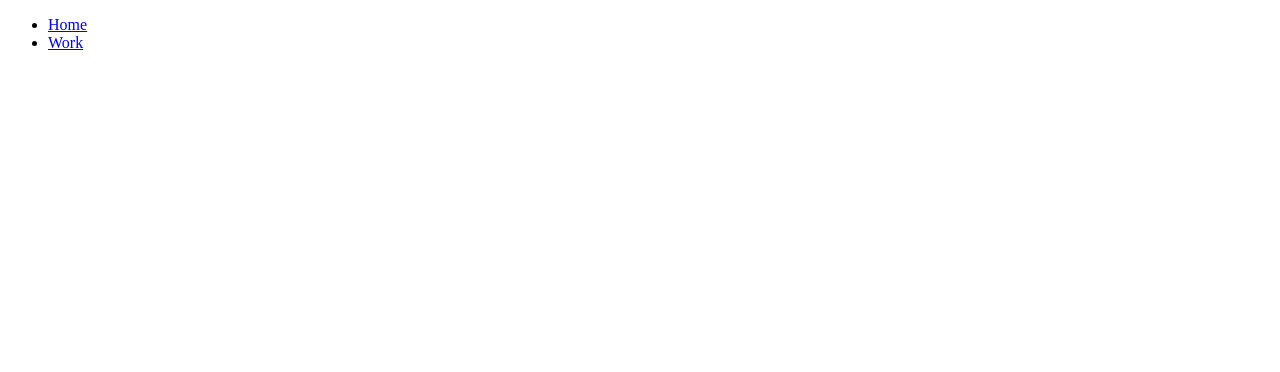
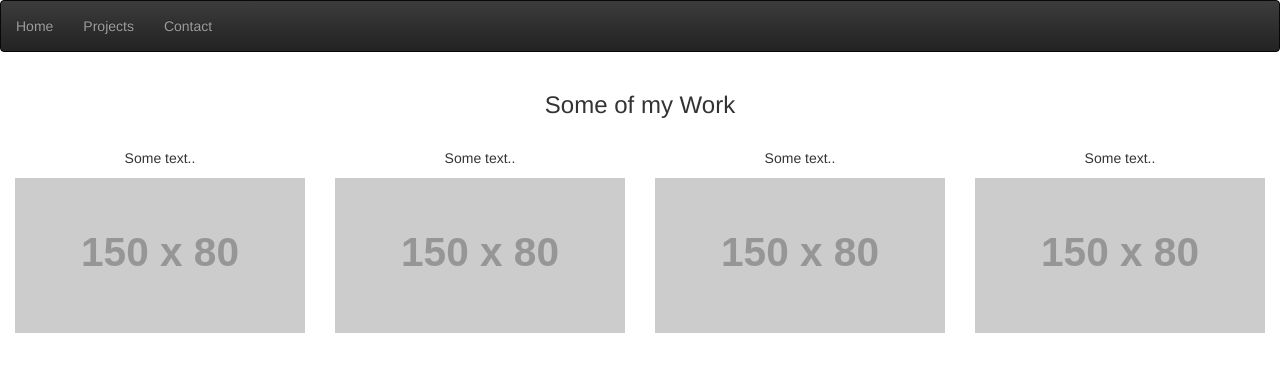
Before and after one commit to baharsheikhi/baharsheikhi.github.io, a plain HTML site: page work.html in a window 1280 px wide. Drawn offline with nearby package versions, Linux system fonts and the light colour scheme; placeholder pictures from the web are drawn by us; a web font is replaced by a local one.

Commit message:
fall 2016 website
the website as re-started in fall of 2016

```diff
--- a/work.html
+++ b/work.html
@@ -1,13 +1,50 @@
 <!DOCTYPE html>
 <html>
 <head>
-</head>
+        <meta charset="utf-8">
+        <meta name="viewport" content="width=device-width, initial-scale=1">
+		<link rel="stylesheet" type="text/css"
+		href="style.css">
+
+
+		<!-- Latest compiled and minified CSS -->
+		<link rel="stylesheet" href="https://maxcdn.bootstrapcdn.com/bootstrap/3.3.5/css/bootstrap.min.css">
+
+		<!-- Optional theme -->
+		<link rel="stylesheet" href="https://maxcdn.bootstrapcdn.com/bootstrap/3.3.5/css/bootstrap-theme.min.css">
+
+	</head>
 
 <body>
-<ul>
-	  <li><a href="index.html">Home</a></li>
-	  <li><a href="work.html">Work</a></li>
-	   </ul>
+     <nav class="navbar navbar-inverse">
+       <ul class="nav navbar-nav">
+            <li><a href="index.html">Home</a></li>
+            <li><a href="work.html">Projects</a></li>
+            <li><a href="contact.html">Contact</a></li>
+            </ul>
+        </nav>
+
+    <div class="container-fluid bg-3 text-center">
+  <h3>Some of my Work</h3><br>
+  <div class="row">
+    <div class="col-sm-3">
+      <p>Some text..</p>
+      <img src="https://placehold.it/150x80?text=IMAGE" class="img-responsive" style="width:100%" alt="Image">
+    </div>
+    <div class="col-sm-3">
+      <p>Some text..</p>
+      <img src="https://placehold.it/150x80?text=IMAGE" class="img-responsive" style="width:100%" alt="Image">
+    </div>
+    <div class="col-sm-3">
+      <p>Some text..</p>
+      <img src="https://placehold.it/150x80?text=IMAGE" class="img-responsive" style="width:100%" alt="Image">
+    </div>
+    <div class="col-sm-3">
+      <p>Some text..</p>
+      <img src="https://placehold.it/150x80?text=IMAGE" class="img-responsive" style="width:100%" alt="Image">
+    </div>
+  </div>
+</div>
 
 
 	   </body>
```
Also changed, not shown: contact.html (added, +56 -0 lines), hello world.html (+17 -2 lines), index.html (+19 -56 lines), 1 other file.
